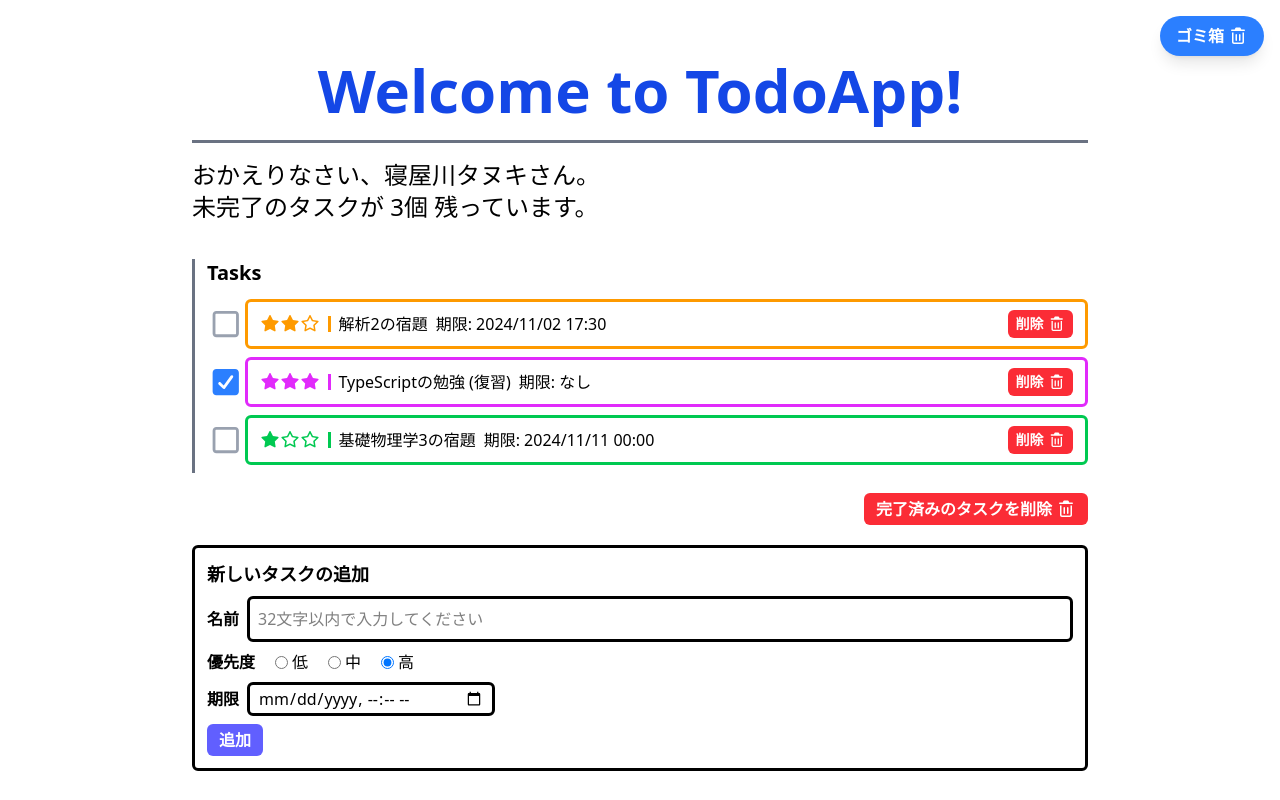
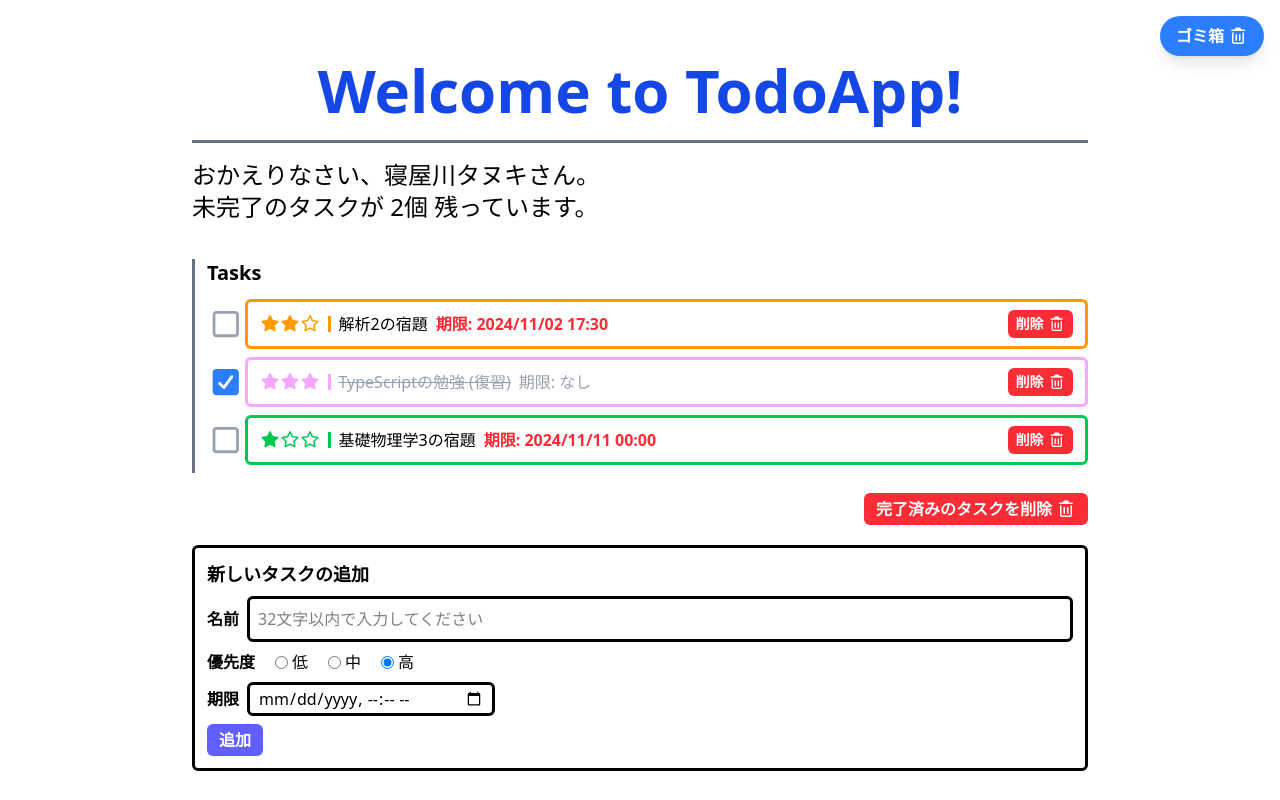
Before and after one commit to Aoi-Morino/react-todo-app, a React (Vite) app: page / in a window 1280 px wide. Built offline with nearby package versions, Linux system fonts and the light colour scheme.

Commit message:
完了時に色を薄くする＋期限が近い/過ぎたものを赤く表示・READMEの編集

```diff
--- a/src/App.tsx
+++ b/src/App.tsx
@@ -54,7 +54,7 @@ const App = () => {
     }
   }, [todos, initialized]);
 
-  const uncompletedCount = todos.filter((todo: Todo) => !todo.isDone).length; // 未完了タスクの数え上げ
+  const uncompletedCount = todos.filter((todo: Todo) => !todo.isDone && !todo.deleted).length; // 未完了タスクの数え上げ
 
   // const openTrashCan = () => {
 
--- /dev/null
+++ b/src/DateCheck.ts
@@ -0,0 +1,8 @@
+const DeadlineIsComing = (date: Date): boolean => {
+  const now = new Date();
+  const remainingTime = date.getTime() - now.getTime();
+
+  return remainingTime <= 24 * 60 * 60 * 1000;
+};
+
+export default DeadlineIsComing;
--- a/src/PrColorMap.tsx
+++ b/src/PrColorMap.tsx
@@ -2,6 +2,12 @@ export const textPrColor: { [key: number]: string } = {
   1: "text-green-500",
   2: "text-amber-500",
   3: "text-fuchsia-500",
+};
+
+export const textPrColorIsDone: { [key: number]: string } = {
+  1: "text-green-300",
+  2: "text-amber-300",
+  3: "text-fuchsia-300",
 };
 
 export const borderPrColor: { [key: number]: string } = {
@@ -9,3 +15,9 @@ export const borderPrColor: { [key: number]: string } = {
   2: "border-amber-500",
   3: "border-fuchsia-500",
 };
+
+export const borderPrColorIsDone: { [key: number]: string } = {
+  1: "border-green-300",
+  2: "border-amber-300",
+  3: "border-fuchsia-300",
+};
--- a/src/RenderPriorityStars.tsx
+++ b/src/RenderPriorityStars.tsx
@@ -1,4 +1,4 @@
-import { textPrColor } from "./PrColorMap";
+import { textPrColor, textPrColorIsDone } from "./PrColorMap";
 import { FontAwesomeIcon } from "@fortawesome/react-fontawesome";
 import {
   faStar as starSolid
@@ -9,7 +9,7 @@ import {
 // import { twMerge } from "tailwind-merge";
 // import { text } from "@fortawesome/fontawesome-svg-core";
 
-const renderPriorityStars = (priority: number) => {
+const renderPriorityStars = (priority: number, isDone: boolean) => {
   const totalStars = 3;
 
   return (Array.from({ length: totalStars }).map((_, index) => {
@@ -19,7 +19,7 @@ const renderPriorityStars = (priority: number) => {
         key={index}
         icon={isActive ? starSolid : starRegular}
         className={
-          textPrColor[priority] || ""
+          isDone ? textPrColorIsDone[priority] || "" : textPrColor[priority] || ""
         }
       />
     );
--- a/src/TodoItem.tsx
+++ b/src/TodoItem.tsx
@@ -2,7 +2,8 @@ import React from "react";
 import type { Todo } from "./types";
 import DateFormatter from "./DateFormatter";
 import RenderPriorityStars from "./RenderPriorityStars";
-import { borderPrColor } from "./PrColorMap";
+import DeadlineIsComing from "./DateCheck";
+import { borderPrColor, borderPrColorIsDone } from "./PrColorMap";
 import { FontAwesomeIcon } from '@fortawesome/react-fontawesome';
 import {
   faCheckSquare as checkSquareSolid
@@ -43,23 +44,27 @@ const TodoItem = (props: Props) => {
       <div
         className={twMerge(
           "rounded-md flex items-center border-3 px-3 py-2 grow bg-white",
-            borderPrColor[todo.priority] || ""
+            todo.isDone ? borderPrColorIsDone[todo.priority] || "" : borderPrColor[todo.priority] || ""
         )}
       >
         <div
           className={twMerge(
             "flex items-center border-r-3 pr-2 mr-2",
-            borderPrColor[todo.priority] || ""
+            todo.isDone ? borderPrColorIsDone[todo.priority] || "" : borderPrColor[todo.priority] || ""
           )}
         >
-          {RenderPriorityStars(todo.priority)}
+          {RenderPriorityStars(todo.priority, todo.isDone)}
         </div>
 
         <div className="flex flex-wrap items-baseline gap-x-2">
-          <div>
+          <div className={
+            todo.isDone ? "line-through text-gray-400" : ""
+          }>
             {todo.name}
           </div>
-          <div>
+          <div className={
+            todo.isDone ? " text-gray-400" : todo.deadline !== null && DeadlineIsComing(todo.deadline) ? "text-red-500 font-bold" : ""
+          }>
             期限: {todo.deadline ? DateFormatter(todo.deadline) : "なし"}
           </div>
         </div>
```
Also changed, not shown: 1 other file (tests, documents, lock files or other folders).
